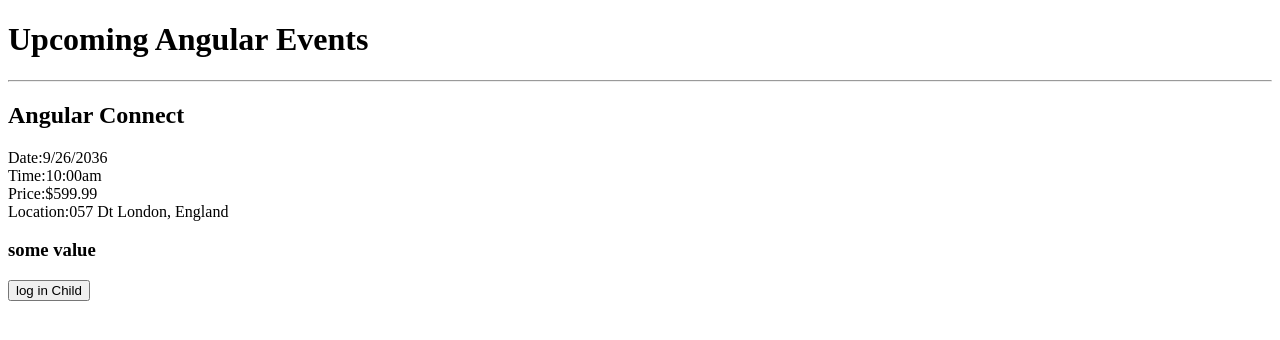
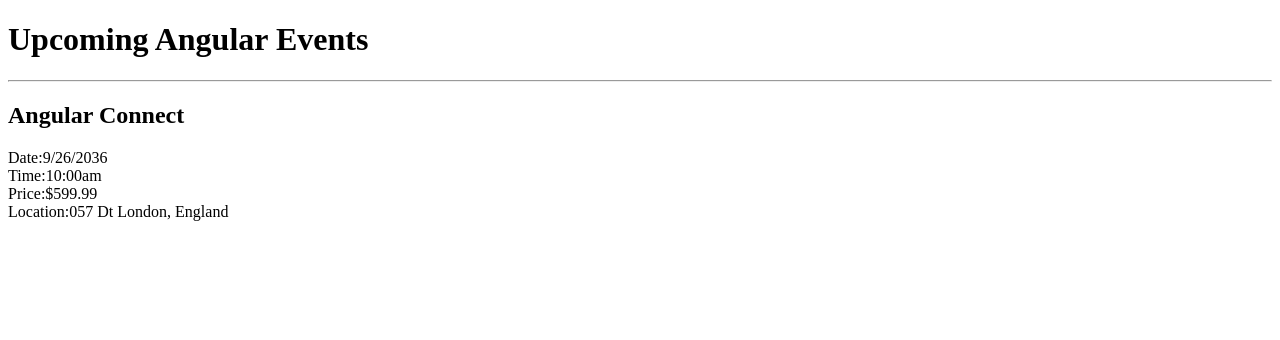
Before and after one commit to achutkiran/Angular-Tutorial-pluralsight, an Angular app: page / in a window 1280 px wide. Shown: the top 340 px of the page. Built offline with nearby package versions, Linux system fonts and the light colour scheme.

Commit message:
removed template varibales

```diff
--- a/src/app/events/event-thumbnail.component.ts
+++ b/src/app/events/event-thumbnail.component.ts
@@ -7,9 +7,4 @@
 
 export class EventThumbnailComponent {
     @Input() event: any
-    childValue:string ="some value"
-
-    logFoo(){
-        console.log('foo')
-     }
 }
--- a/src/app/events/events-list.component.html
+++ b/src/app/events/events-list.component.html
@@ -3,7 +3,5 @@
         Upcoming Angular Events
     </h1>
     <hr>
-    <event-thumbnail #thumbnail [event]="event1"></event-thumbnail>
-    <h3>{{thumbnail.childValue}} </h3>
-    <button (click)="thumbnail.logFoo()">log in Child</button>
+    <event-thumbnail [event]="event1"></event-thumbnail>
 </div>
```
